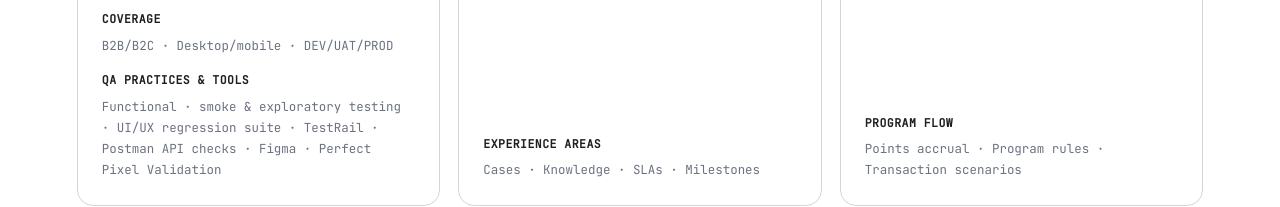
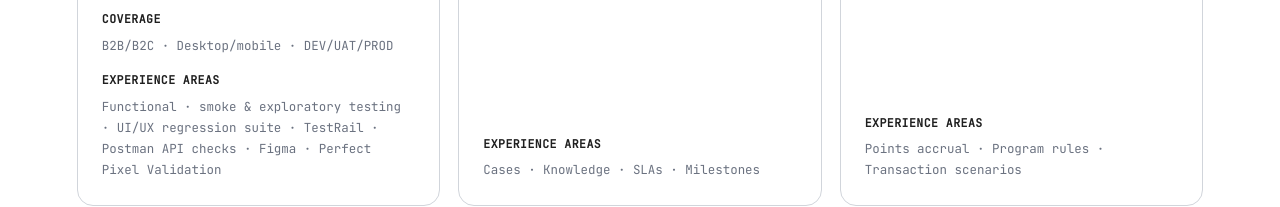
Before and after one commit to vinicius12pm/pro-monotype, a React (Vite) app: page /projects in a window 1280 px wide. Shown: the part 889-1096 px from the top of the page. Built offline with nearby package versions, Linux system fonts and the light colour scheme.

Commit message:
Rename project experience labels

```diff
--- a/src/pages/Projects/Projects.jsx
+++ b/src/pages/Projects/Projects.jsx
@@ -8,7 +8,7 @@ const projects = [
       "My primary area of expertise is SFCC, where I have worked across complex B2B and B2C e-commerce journeys connected to OMS, on both desktop and mobile. Beyond ticket validation, I handled ticket sign-off during QA coverage, performed functional testing, ran smoke and exploratory tests across environments, and supported root-cause validation. I helped build a full-site UI/UX regression suite, organized test cases in TestRail, and performed API checks with Postman. As the QA representative in client Scrum ceremonies, I partnered with Product, Design, Content, Marketing, and Engineering to clarify stories and raise quality risks early.",
     focusLabel: "Coverage",
     focus: "B2B/B2C · Desktop/mobile · DEV/UAT/PROD",
-    technologyLabel: "QA practices & tools",
+    technologyLabel: "Experience areas",
     technology:
       "Functional · smoke & exploratory testing · UI/UX regression suite · TestRail · Postman API checks · Figma · Perfect Pixel Validation",
   },
@@ -25,7 +25,7 @@ const projects = [
     title: "Salesforce Loyalty Cloud",
     description:
       "Contributed to a Salesforce Loyalty Cloud implementation for a customer rewards program. The core flow mapped commerce transactions to configured points-accrual rules, supporting accurate loyalty point generation.",
-    focusLabel: "Program flow",
+    focusLabel: "Experience areas",
     focus: "Points accrual · Program rules · Transaction scenarios",
   },
 ];
```
